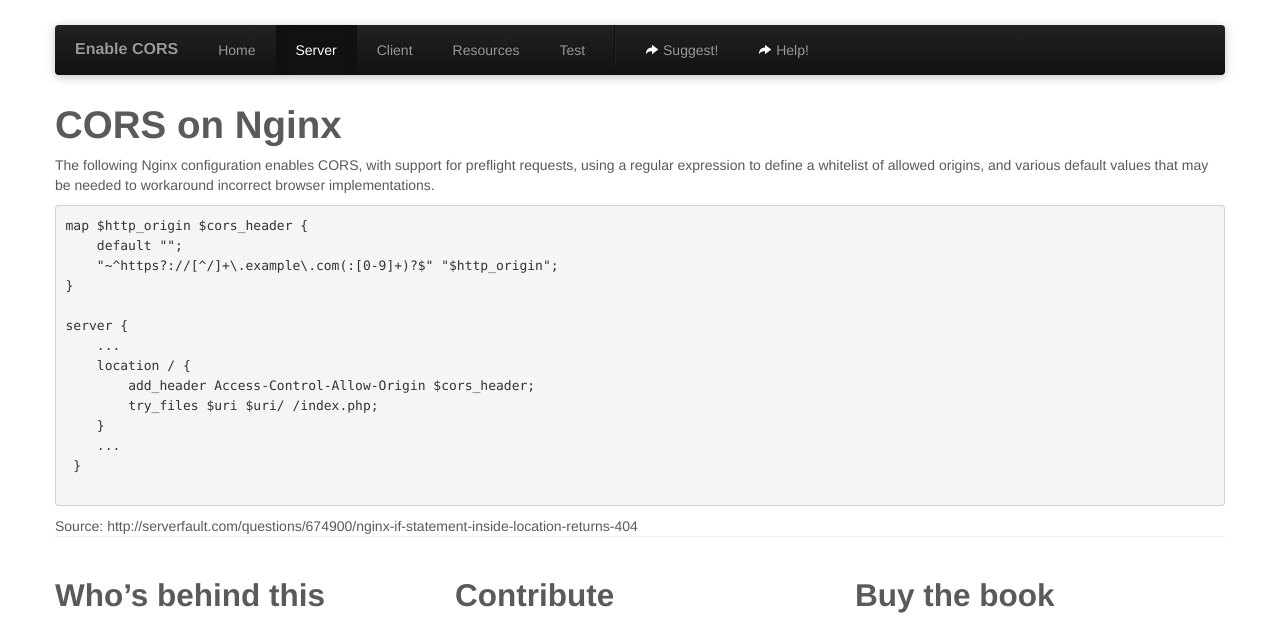
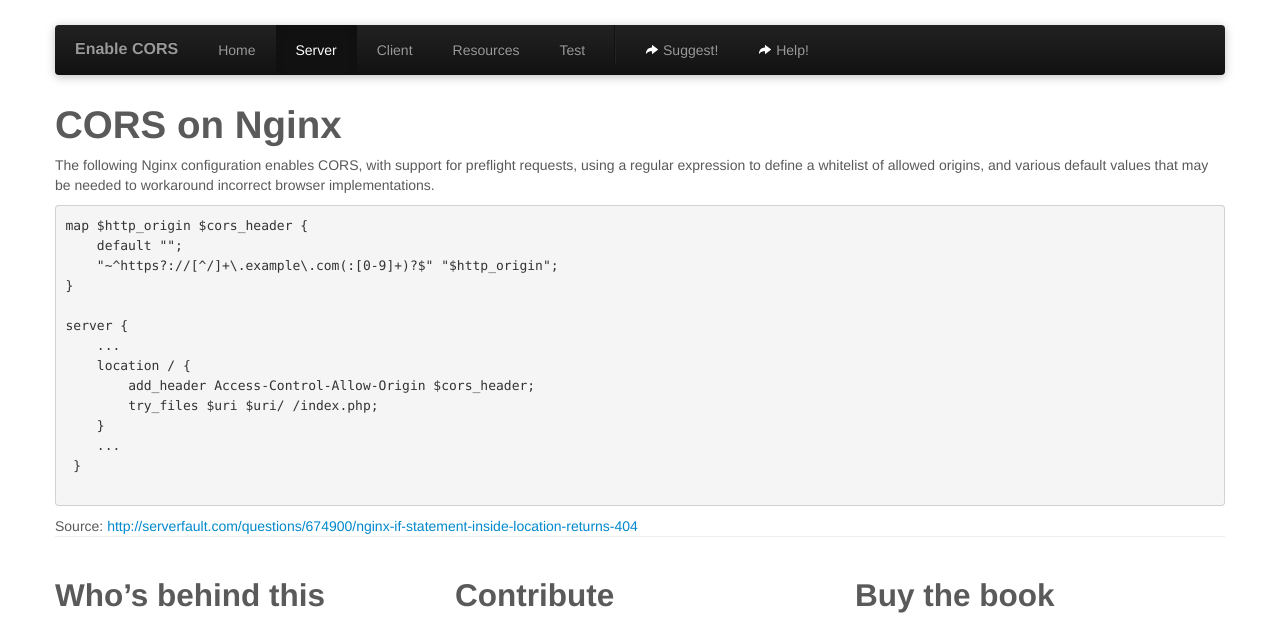
Before and after one commit to monsur/enable-cors.org, a Jekyll site: the page built from server_nginx.html, in a window 1280 px wide, cut to the strip 0-621 px from the top of the page. Built offline with Jekyll 4.4.1, drawn with Linux system fonts in a browser that asks for light colours; some of the changed lines change nothing that is shown.

Commit message:
Make link clickable

```diff
--- a/server_nginx.html
+++ b/server_nginx.html
@@ -28,6 +28,6 @@
     ...
  }
     </pre>
-    Source: http://serverfault.com/questions/674900/nginx-if-statement-inside-location-returns-404
+    Source: <a href="http://serverfault.com/questions/674900/nginx-if-statement-inside-location-returns-404">http://serverfault.com/questions/674900/nginx-if-statement-inside-location-returns-404</a>
   </section>
 </div>
```
